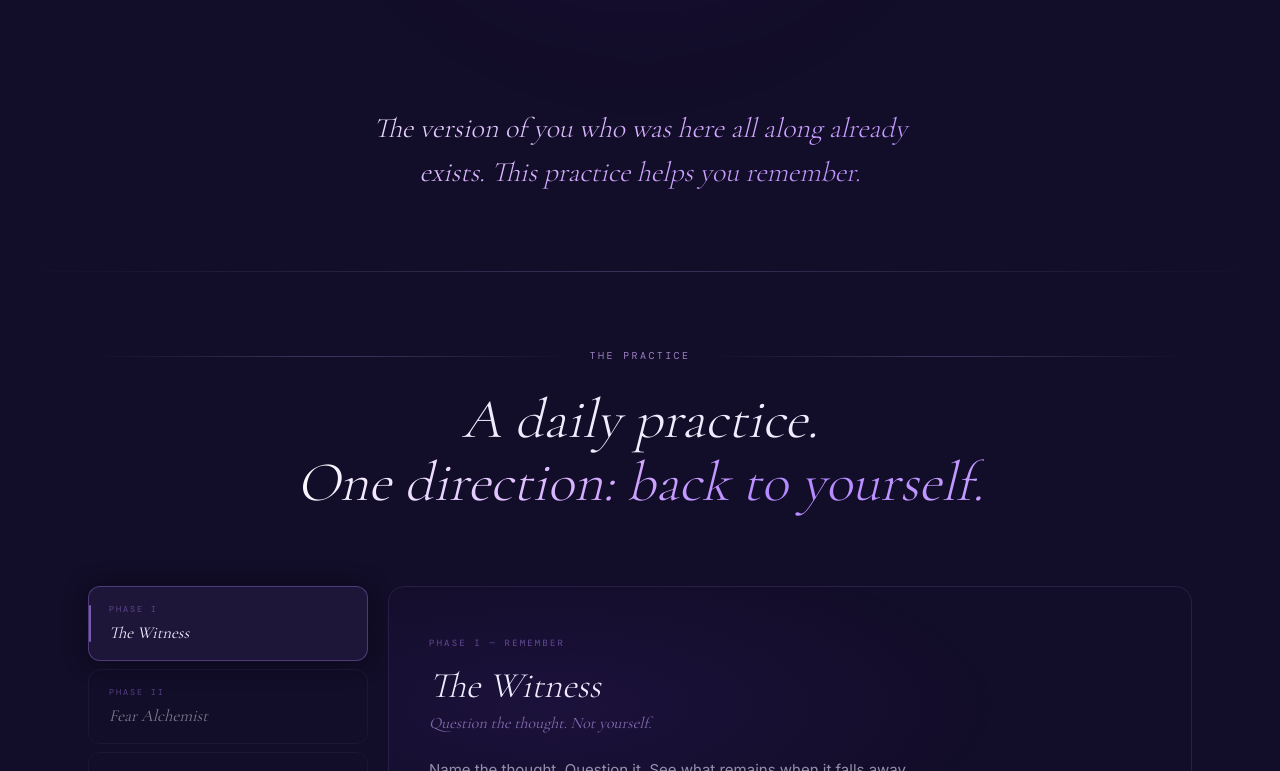
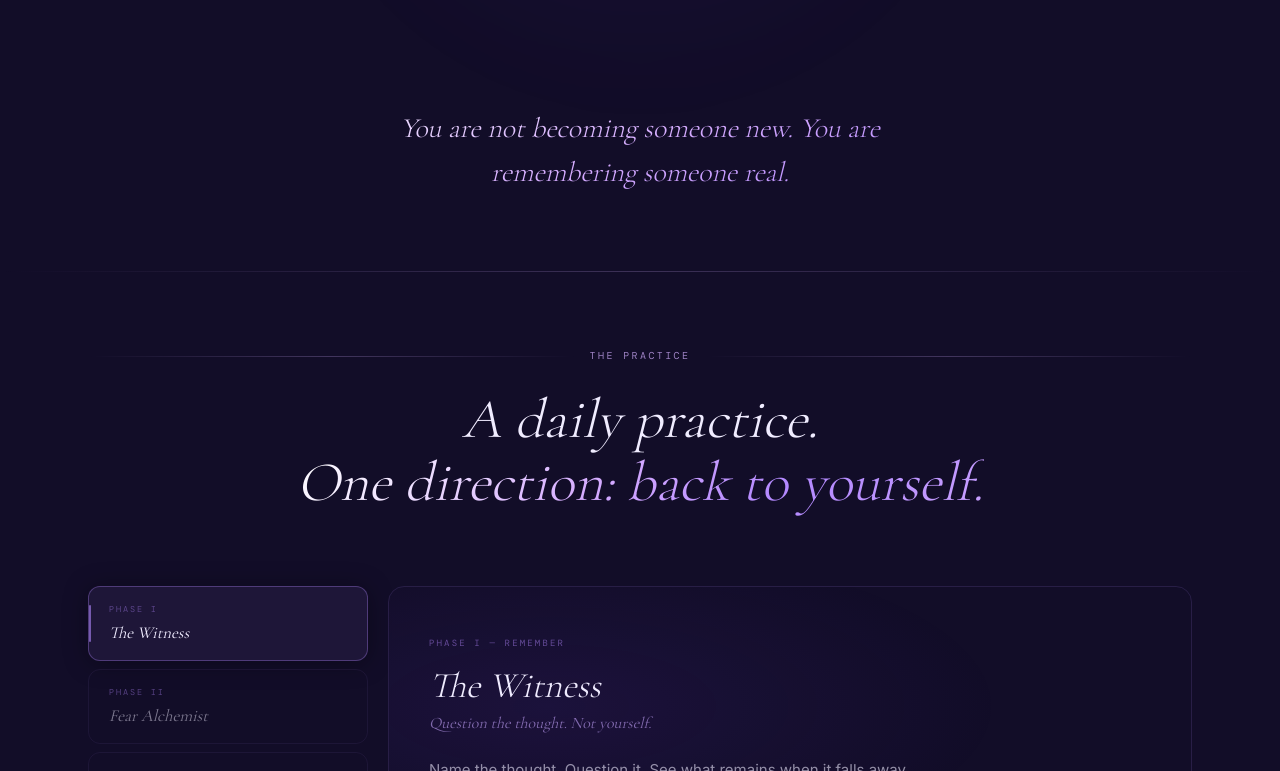
Before and after one commit to PixieC786/youcreateyou-website, a Next.js app: page / in a window 1280 px wide. Shown: the part 3589-4360 px from the top of the page. Built offline with nearby package versions, Linux system fonts and the light colour scheme; no server answers; the database is empty; a web font is replaced by a local one.

Commit message:
copy: de-duplicate repeated 'version of you' headline across homepage

```diff
--- a/components/layout/Footer.tsx
+++ b/components/layout/Footer.tsx
@@ -55,8 +55,7 @@ export default function Footer() {
               You Create You
             </Link>
             <p className="font-body text-[13px] text-[rgba(240,236,255,0.4)] leading-[1.85] max-w-[30ch] mb-6">
-              A 365-day practice for remembering the version of you who was here
-              all along.
+              A 365-day practice for remembering who you already are.
             </p>
             <div className="flex items-center gap-5">
               {SOCIALS.map(({ href, label, handle }) => (
--- a/components/sections/FinalCTA.tsx
+++ b/components/sections/FinalCTA.tsx
@@ -102,9 +102,9 @@ export default function FinalCTA() {
           className="font-display font-light italic text-[clamp(2.75rem,7vw,5.5rem)] leading-[1.07] mb-7 max-w-[14ch]"
           style={{ letterSpacing: '-0.01em', color: '#f8f5ff' }}
         >
-          The version of you
-          <br />who was here all along
-          <br /><span className="text-gradient">is waiting.</span>
+          Nothing is missing.
+          <br />You&apos;re just ready
+          <br /><span className="text-gradient">to remember.</span>
         </motion.h2>
 
         <motion.p
@@ -114,8 +114,7 @@ export default function FinalCTA() {
           transition={{ delay: 0.18, duration: 0.75, ease: EASE }}
           className="font-body text-[rgba(235,228,255,0.65)] text-[clamp(1rem,1.25vw,1.1rem)] max-w-[38ch] leading-[1.85] mb-12"
         >
-          One practice, one direction: back to yourself.
-          Lifetime access — nothing to renew, ever.
+          One practice. Lifetime access — nothing to renew, ever.
         </motion.p>
 
         <motion.div
--- a/components/sections/Pricing.tsx
+++ b/components/sections/Pricing.tsx
@@ -106,7 +106,7 @@ export default function Pricing() {
             transition={{ duration: 0.8, ease: EASE }}
             className="font-display text-[clamp(2rem,5vw,3rem)] font-light italic text-[rgba(240,236,255,0.95)] leading-[1.3] mt-6"
           >
-            The version of you<br />who was here all along.
+            One decision.<br />A lifetime of practice.
           </motion.h2>
         </div>
 
--- a/components/sections/Recognition.tsx
+++ b/components/sections/Recognition.tsx
@@ -119,8 +119,8 @@ export default function Recognition() {
               backgroundClip: 'text',
             }}
           >
-            The version of you who was here all along already exists.
-            This practice helps you remember.
+            You are not becoming someone new.
+            You are remembering someone real.
           </p>
         </motion.div>
 
```
